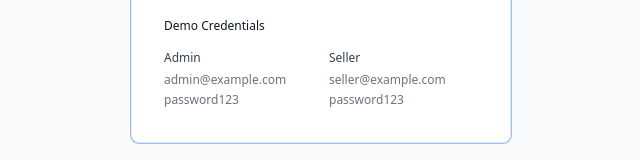
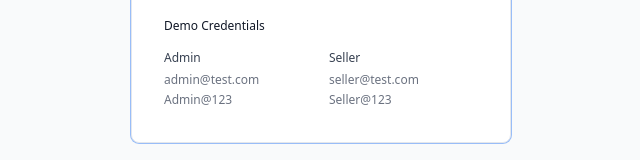
Before and after one commit to theb1ackswordsman/aasamedchem-assignment, a Next.js app: page /login in a window 1280 px wide. Shown: the part 505-665 px from the top of the page, without its empty margins (319-959 px from the left). Built offline with nearby package versions, Linux system fonts and the light colour scheme.

Commit message:
fix: update demo credentials with correct values

```diff
--- a/src/app/login/page.tsx
+++ b/src/app/login/page.tsx
@@ -104,13 +104,13 @@ export default function LoginPage() {
           <div className="grid grid-cols-2 gap-4 text-[12px] text-gray-500">
             <div>
               <p className="font-medium text-gray-700">Admin</p>
-              <p className="mt-0.5">admin@example.com</p>
-              <p>password123</p>
+              <p className="mt-0.5">admin@test.com</p>
+              <p>Admin@123</p>
             </div>
             <div>
               <p className="font-medium text-gray-700">Seller</p>
-              <p className="mt-0.5">seller@example.com</p>
-              <p>password123</p>
+              <p className="mt-0.5">seller@test.com</p>
+              <p>Seller@123</p>
             </div>
           </div>
         </div>
```
